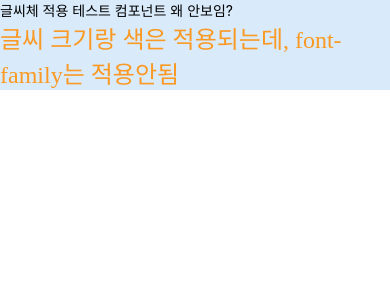
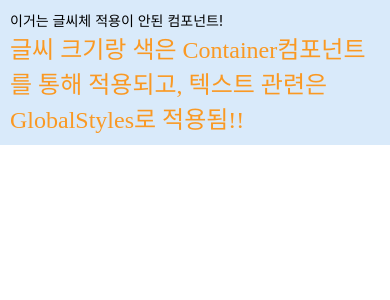
Before and after one commit to yelim99/MOA, a React Native app in the folder moa/: screen / in a window 390 px wide. Shown: the top 300 px of the page. Built offline with nearby package versions, Linux system fonts and the light colour scheme.

Commit message:
:bug:[Fix] #S11P31A602-210 #done 테스트파일 수정

```diff
--- a/moa/App.tsx
+++ b/moa/App.tsx
@@ -134,10 +134,10 @@ import Test from './src/components/Test';
 
 const Container = styled.View`
   background-color: ${({theme}) => theme.colors.lightblue};
+  padding: 10px;
 `;
 const StyledText = styled.Text`
   ${GlobalStyles};
-  font-family: 'SCDream5';
 `;
 const App = () => {
   return (
@@ -147,7 +147,8 @@ const App = () => {
           <View>
             <Test></Test>
             <StyledText>
-              글씨 크기랑 색은 적용되는데, font-family는 적용안됨
+              글씨 크기랑 색은 Container컴포넌트를 통해 적용되고, 텍스트 관련은
+              GlobalStyles로 적용됨!!
             </StyledText>
           </View>
         </Container>
--- a/moa/src/components/Test.tsx
+++ b/moa/src/components/Test.tsx
@@ -2,7 +2,7 @@ import React from 'react';
 import {Text} from 'react-native';
 
 const Test = () => {
-  return <Text>글씨체 적용 테스트 컴포넌트 왜 안보임?</Text>;
+  return <Text>이거는 글씨체 적용이 안된 컴포넌트!</Text>;
 };
 
 export default Test;
```
